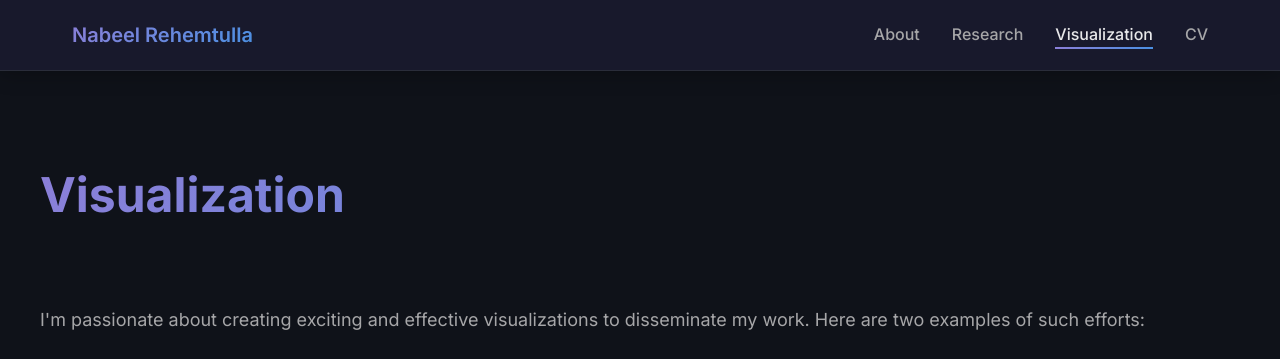
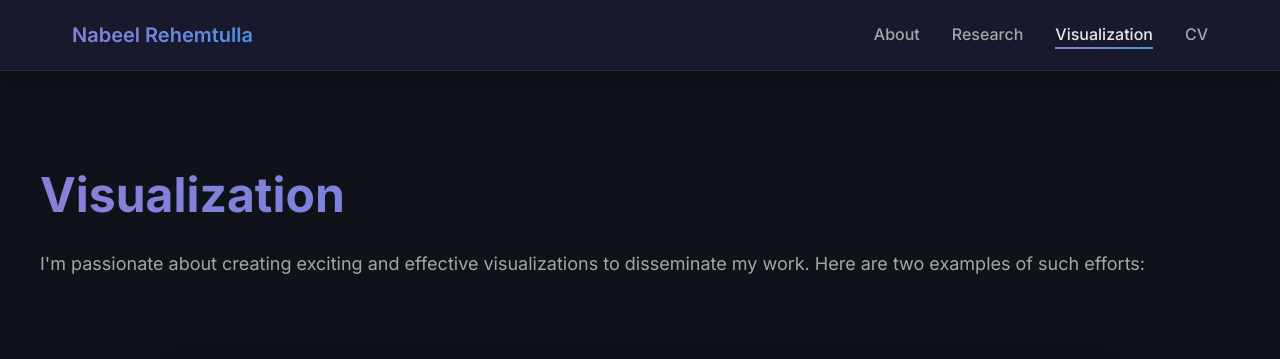
Before and after one commit to nabeelre/nabeelre.github.io, a plain HTML site: page visualization.html in a window 1280 px wide. Shown: the top 359 px of the page. Drawn offline with nearby package versions, Linux system fonts and the light colour scheme; a script that the page names is missing.

Commit message:
fixed spacing in vis text

```diff
--- a/css/styles.css
+++ b/css/styles.css
@@ -313,6 +313,15 @@ p {
     gap: var(--spacing-lg);
 }
 
+.visualization-content h1 {
+    margin-bottom: var(--spacing-xs);
+}
+
+.visualization-content h1 + .section-intro {
+    margin-top: calc(var(--spacing-md) * -1.5);
+    margin-bottom: var(--spacing-sm);
+}
+
 .video-card {
     background: var(--background-card);
     border: 1px solid rgba(255, 255, 255, 0.08);
```
